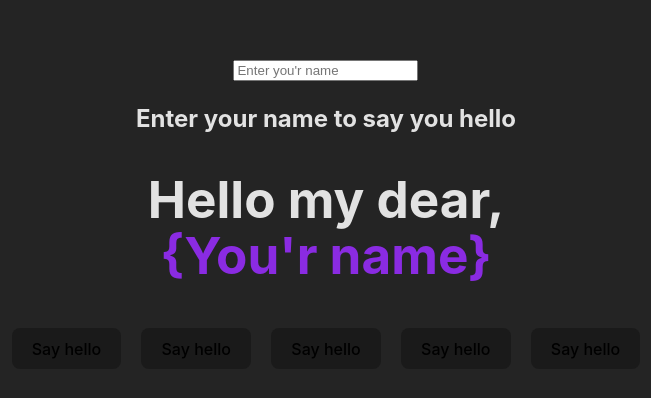
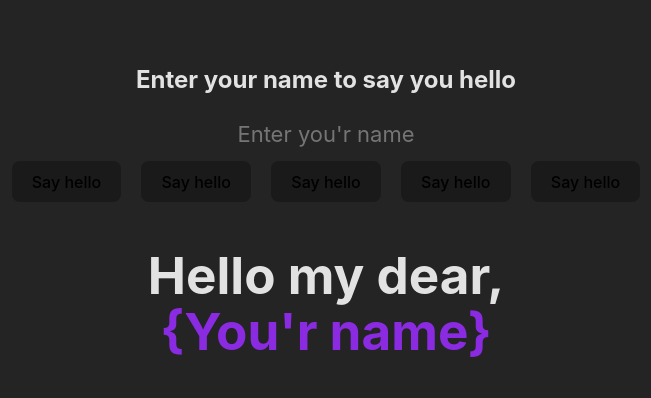
Before and after one commit to BakSnn/TypeScript-and-React, a React (Vite) app: page / in a window 1280 px wide. Shown: the part 182-580 px from the top of the page, without its empty margins (314-965 px from the left). Built offline with nearby package versions, Linux system fonts and the light colour scheme.

Commit message:
changed button position

```diff
--- a/src/App.tsx
+++ b/src/App.tsx
@@ -17,14 +17,16 @@ function App() {
 
   return (
     <>
-      <input type="text" placeholder="Enter you'r name" value={inputvalue} onChange={changeInputValue}></input>
       <h2>Enter your name to say you hello</h2>
+      <input type="text" placeholder="Enter you'r name" value={inputvalue} onChange={changeInputValue} className='inputLabel'></input>
+      <br></br>
+      <button onClick={() => {setProp("Неугадал кнопку 😝")}}>Say hello</button>
+      <button onClick={changeProp}>Say hello</button>
+      <button onClick={() => {setProp("Неугадал кнопку 🙂")}}>Say hello</button>
+      <button onClick={() => {setProp("Неугадал кнопку 😛")}}>Say hello</button>
+      <button onClick={() => {setProp("Неугадал кнопку 🤓")}}>Say hello</button>
       <DefaultComponent name={prop}></DefaultComponent>
-      <button onClick={() => {setProp("Неугадал")}}>Say hello</button>
-      <button onClick={changeProp}>Say hello</button>
-      <button onClick={() => {setProp("Неугадал")}}>Say hello</button>
-      <button onClick={() => {setProp("Неугадал")}}>Say hello</button>
-      <button onClick={() => {setProp("Неугадал")}}>Say hello</button>
+
     </>
   )
 }
```
